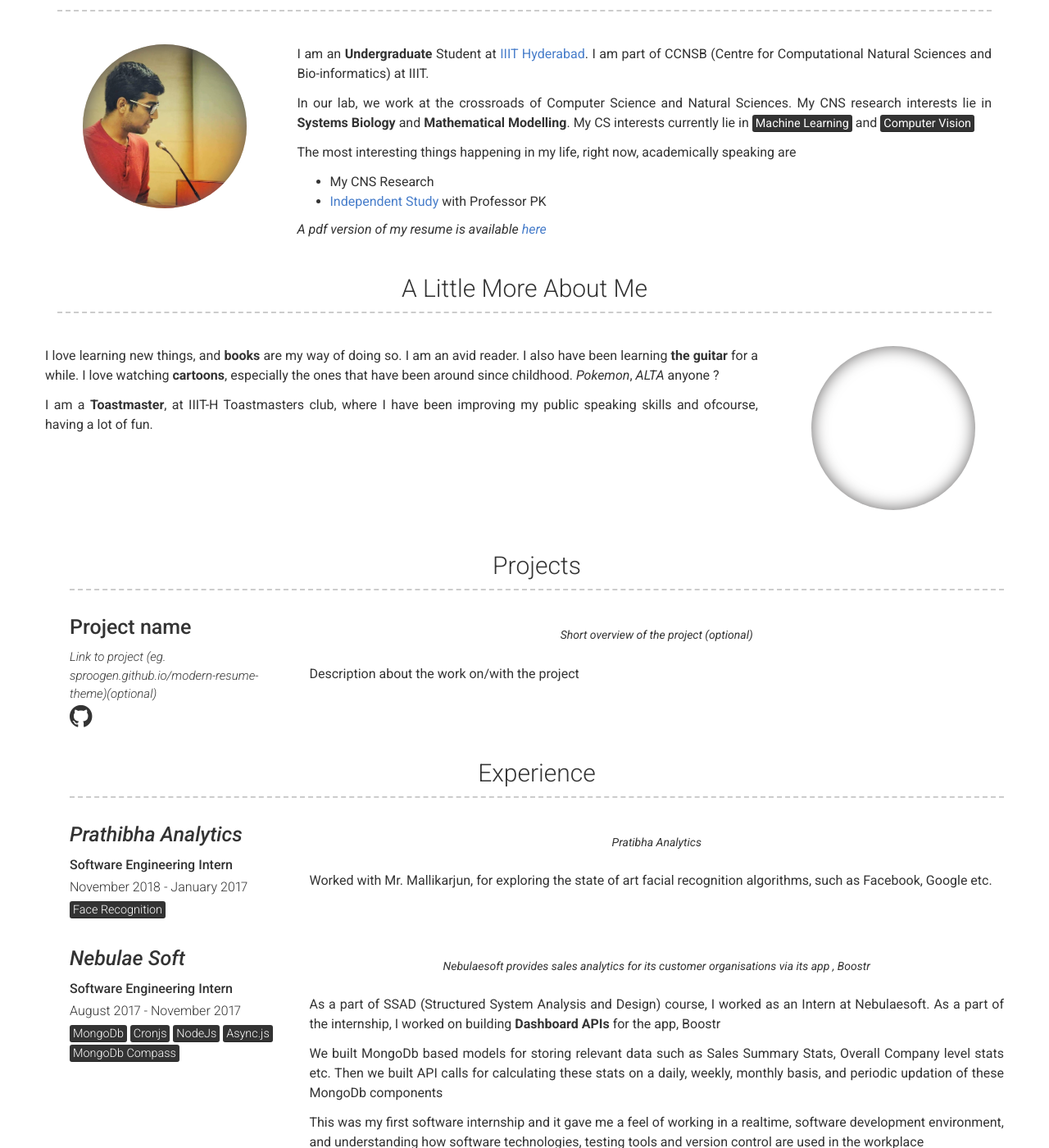
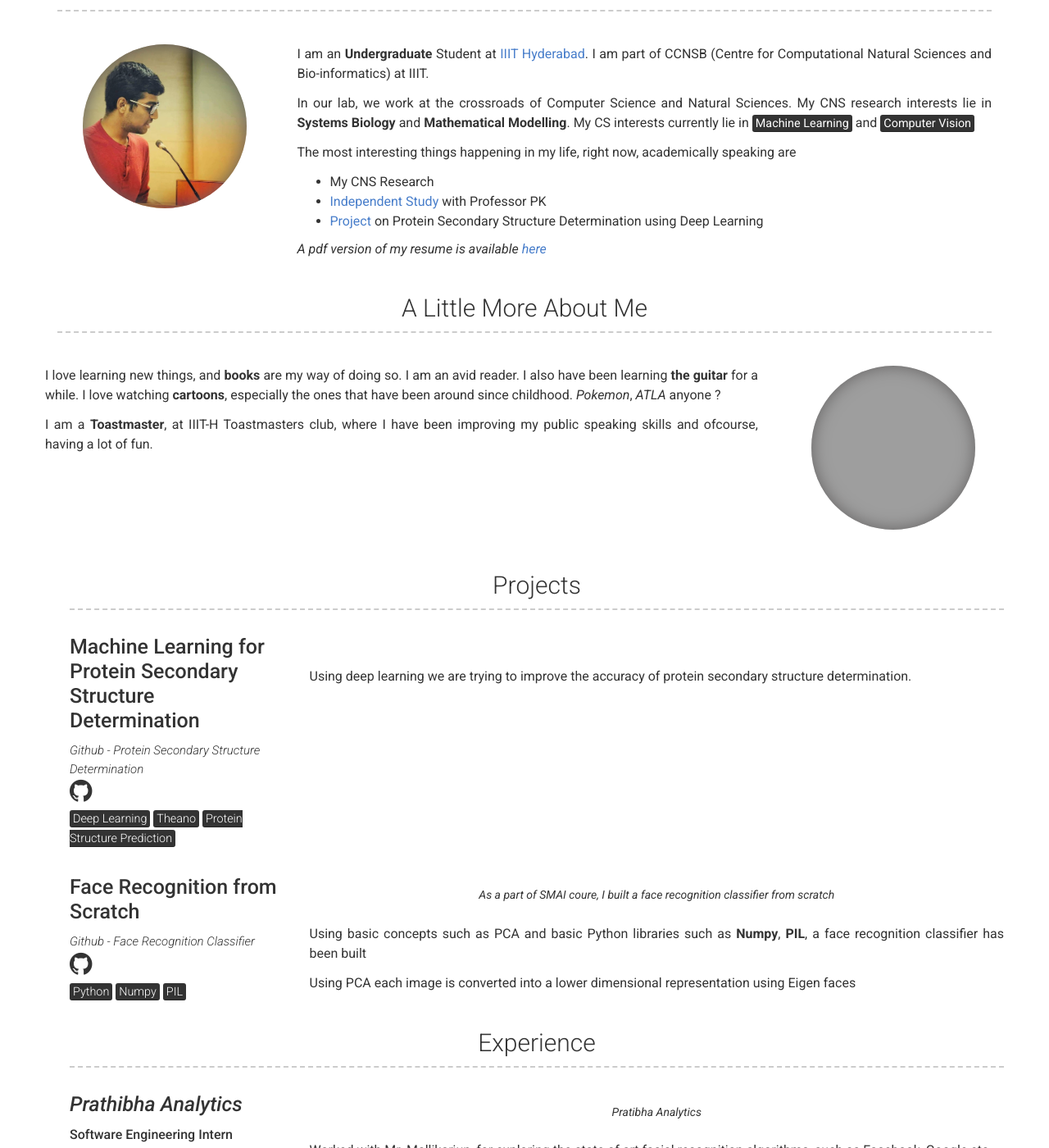
Before and after one commit to 7vikpeculiar/7vikpeculiar.github.io, a Jekyll site: the page built from index.md, in a window 1280 px wide and 1400 px high, scrolled down 248 px. Shown: the whole window at 82% size. Built offline with Jekyll 4.4.1, drawn with Linux system fonts in a browser that asks for light colours; grey boxes are pictures that could not be loaded.

Commit message:
Added projects

```diff
--- a/_config.yml
+++ b/_config.yml
@@ -41,6 +41,7 @@ about_content: | # this will include new lines to allow paragraphs
   The most interesting things happening in my life, right now, academically speaking are
   - My CNS Research
   - [Independent Study](#acadexp) with Professor PK
+  - [Project](#projec) on Protein Secondary Structure Determination using Deep Learning
 
   _A pdf version of my resume is available [here](/assets/Resume.pdf)_
 # Projects Section
@@ -58,12 +59,12 @@ more_content: | # this will include new lines to allow paragraphs
     I love learning new things, and **books** are my way of doing so. I am an avid
     reader. I also have been learning **the guitar** for a while. I love watching
     **cartoons**, especially the ones that have been around since childhood.
-    *Pokemon*, *ALTA* anyone ?
+    *Pokemon*, *ATLA* anyone ?
 
     I am a **Toastmaster**, at IIIT-H Toastmasters club, where I have been improving my
     public speaking skills and ofcourse, having a lot of fun.
 more_image: images/books.jpg
-            images/profile.jpg
+
 # Footer
 footer_show_references: true
 
--- a/_data/projects.yml
+++ b/_data/projects.yml
@@ -1,8 +1,26 @@
 # Project template
-- name: Project name
-  link: Link to project (eg. sproogen.github.io/modern-resume-theme)(optional)
-  github: Github page for project (eg. sproogen/modern-resume-theme)(optional)
+- name: Machine Learning for Protein Secondary Structure Determination
+  link: Github - Protein Secondary Structure Determination
+  github: github.com/sproogen/modern-resume-theme
   quote: >
-    Short overview of the project (optional)
+  tags: <mark>Deep Learning</mark>
+        <mark>Theano</mark>
+        <mark>Protein Structure Prediction</mark>
   description: | # this will include new lines to allow paragraphs
-    Description about the work on/with the project
+        Using deep learning we are trying to improve the accuracy of
+        protein secondary structure determination.
+
+- name: Face Recognition from Scratch
+  link: Github - Face Recognition Classifier
+  github: github.com/sproogen/modern-resume-theme
+  quote: >
+        As a part of SMAI coure, I built a face recognition classifier from scratch
+  tags: <mark>Python</mark>
+        <mark>Numpy</mark>
+        <mark>PIL</mark>
+  description: | # this will include new lines to allow paragraphs
+        Using basic concepts such as PCA and basic Python libraries such as
+        **Numpy**, **PIL**, a face recognition classifier has been built
+
+        Using PCA each image is converted into a lower dimensional representation
+        using Eigen faces
--- a/_includes/more.html
+++ b/_includes/more.html
@@ -7,12 +7,12 @@
         {{ site.more_content | strip | markdownify }}
       </div>
       {%- if site.more_image -%}
-      {%- for tag in site.more_image -%}
+      <!-- {%- for tag in site.more_image -%} -->
       <!-- {{tag | strip }} -->
         <div class="col-xs-12 col-sm-4 col-md-3 no-print">
-          <span class="profile-img" style="background-image: url({{ tag | relative_url }})" />
+          <span class="profile-img" style="background-image: url({{ site.more_image | relative_url }})" />
         </div>
-      {% endfor %}
+      <!-- {% endfor %} -->
       {%- endif -%}
       <!-- <div class="col-md-12">
         {{ site.more_content | strip | markdownify }}
--- a/_includes/projects.html
+++ b/_includes/projects.html
@@ -1,16 +1,22 @@
-<div class="container projects-container">
+<div class="container projects-container" id="projec">
   <h3>{{ site.projects_title | default: "Projects" }}</h3>
   {% for project in site.data.projects %}
     <div class="row clearfix project">
       <div class="col-xs-12 col-sm-4 col-md-3 col-print-12 left-column">
         <h4>{{ project.name }}</h4>
-        {%- if project.link -%}
-          {% include a.html href=project.link class="project-link" %}{{ project.link }}</a>
+        <p>{{  project.dates }}</p>
+        {%- if project.github -%}
+          {% include a.html href=project.github class="project-link" %}{{ project.link }}</a>
         {%- endif -%}
         <p class="no-print">
           <a href="https://github.com/{{ project.github }}" target="_blank">
             <i class="fa fa-github" title="{{ project.name }} Github link"></i>
           </a>
+        </p>
+        <p>
+        {%- for tag in project.tags -%}
+        {{tag | strip | markdownify}}
+        {% endfor %}
         </p>
       </div>
       <div class="col-xs-12 col-sm-8 col-md-9 col-print-12">
```
